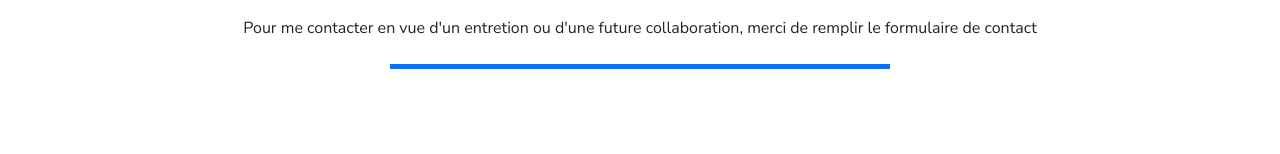
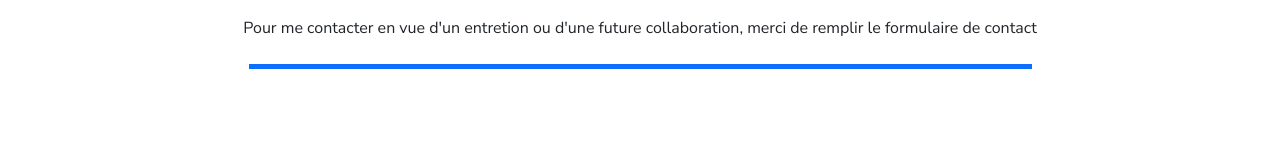
Before and after one commit to alexiszirnhelt-ai/portfolio-20, a React (Vite) app: page /contact in a window 1280 px wide. Shown: the part 144-298 px from the top of the page. Built offline with nearby package versions, Linux system fonts and the light colour scheme.

Commit message:
underline adapted

```diff
--- a/src/pages/Contact.jsx
+++ b/src/pages/Contact.jsx
@@ -4,7 +4,7 @@ function Contact () {
             <section className="container text-center p-5">
                 <h1 className="fw-bold">Contact</h1>
                 <p>Pour me contacter en vue d'un entretion ou d'une future collaboration, merci de remplir le formulaire de contact</p>
-                <div className="mx-auto mt-4" style={{
+                <div className="mx-auto mt-4 w-75 w-md-80 w-lg-50" style={{
                     height:"5px",
                     width:"500px",
                     backgroundColor:"#0d6efd",
--- a/src/pages/MentionsLegales.jsx
+++ b/src/pages/MentionsLegales.jsx
@@ -3,7 +3,7 @@ function MentionsLegales () {
         <>
             <section className="container text-center p-5">
                 <h1 className="fw-bold">Mentions légales</h1>
-                <div className="mx-auto mt-4" style={{
+                <div className="mx-auto mt-4 w-75 w-md-80 w-lg-50" style={{
                     height:"5px",
                     width:"500px",
                     backgroundColor:"#0d6efd",
--- a/src/pages/Portfolio.jsx
+++ b/src/pages/Portfolio.jsx
@@ -13,7 +13,7 @@ function Portfolio () {
             <section className="container text-center p-5">
                 <h1 className="fw-bold">Portfolio</h1>
                 <p>Voici quelques-unes de mes réalisations</p>
-                <div className="mx-auto mt-4" style={{
+                <div className="mx-auto mt-4 w-75 w-md-80 w-lg-50" style={{
                     height:"5px",
                     width:"500px",
                     backgroundColor:"#0d6efd",
--- a/src/pages/Services.jsx
+++ b/src/pages/Services.jsx
@@ -7,7 +7,7 @@ function Services () {
             <section className="container text-center p-5">
                 <h1 className="fw-bold">Mon offre de services</h1>
                 <p>Voici les prestations sur lesquelles je peux intervenir</p>
-                <div className="mx-auto mt-4" style={{
+                <div className="mx-auto mt-4 w-75 w-md-80 w-lg-50" style={{
                     height:"5px",
                     width:"500px",
                     backgroundColor:"#0d6efd",
```
Also changed, not shown: screenshot w3c validator et jsx validator/W3C Validator/index.png (added).
